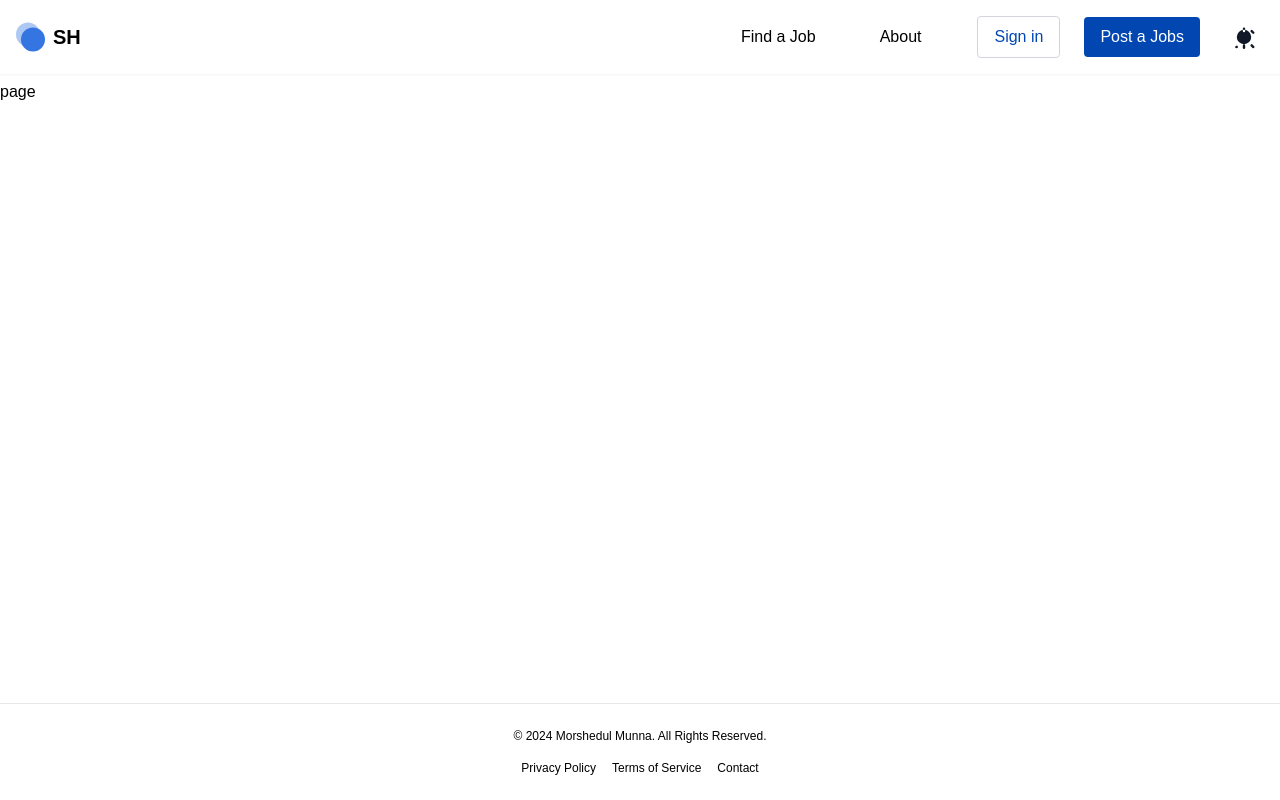
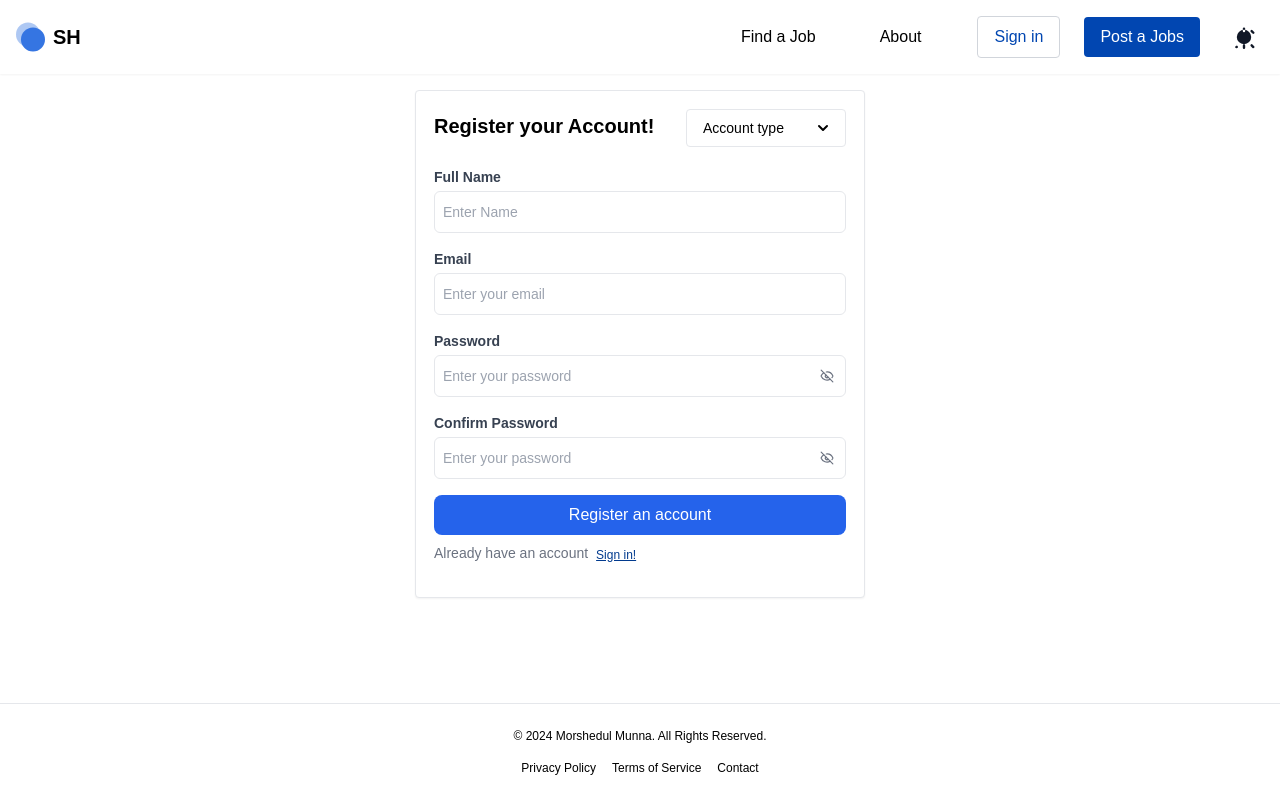
Before and after one commit to morshedulmunna/Skill-Hunt, a Next.js app: page /signup in a window 1280 px wide. Built offline with nearby package versions, Linux system fonts and the light colour scheme.

Commit message:
register  page design and validate form real time

```diff
--- a/src/app/(Auth)/signin/page.tsx
+++ b/src/app/(Auth)/signin/page.tsx
@@ -47,7 +47,7 @@ export default function SignInPage({}: Props) {
 
   return (
     <div className="h-full w-full flex justify-center items-center">
-      <BoxWrapper className="dark:bg-gray-800 w-full rounded max-w-[450px] mx-auto">
+      <BoxWrapper className="dark:bg-gray-800/20 w-full rounded max-w-[450px] mx-auto">
         <div className="p-4 ">
           <h2 className="text-start mb-2 text-xl font-semibold">Sign in</h2>
           <div className="flex gap-2 flex-wrap">
--- a/src/app/(Auth)/signup/page.tsx
+++ b/src/app/(Auth)/signup/page.tsx
@@ -1,7 +1,239 @@
-import React from "react";
+"use client";
+
+import React, { useState } from "react";
+import BoxWrapper from "@/components/shared/BoxWrapper";
+import InputField from "@/components/ui/InputField";
+import Link from "next/link";
+import SelectionOptionDropdown from "@/components/shared/SelectionOptionDropdown";
 
 type Props = {};
 
-export default function SignUpPage({}: Props) {
-  return <div>page</div>;
+export default function SignupPage({}: Props) {
+  const [email, setEmail] = useState("");
+  const [password, setPassword] = useState("");
+  const [confirmPassword, setConfirmPassword] = useState("");
+  const [name, setName] = useState("");
+  const [accountType, setAccountType] = useState("");
+
+  const [errors, setErrors] = useState<{
+    email?: string;
+    password?: string;
+    confirmPassword?: string;
+    name?: string;
+    accountType?: string;
+  }>({});
+
+  // Real-time validation for email
+  const validateEmail = (email: string) => {
+    const emailRegex = /^[a-zA-Z0-9._%+-]+@[a-zA-Z0-9.-]+\.[a-zA-Z]{2,}$/;
+    if (!email) return "Email is required.";
+    if (!emailRegex.test(email)) return "Enter a valid email address.";
+    return "";
+  };
+
+  // Real-time validation for password
+  const validatePassword = (password: string) => {
+    if (!password) return "Password is required.";
+    if (password.length < 6) return "Password must be at least 6 characters.";
+    return "";
+  };
+  // Real-time validation for confirm password
+  const validateConfirmPassword = (confirmPassword: string) => {
+    if (!confirmPassword) return "Confirm password is required.";
+    if (confirmPassword !== password) return "Passwords do not match.";
+    return "";
+  };
+  // Real-time validation for name
+  const validateName = (name: string) => {
+    if (!name) return "Name is required.";
+    return "";
+  };
+  // Real-time validation for account type
+  const validateAccountType = (accountType: string) => {
+    if (!accountType) return "Account type is required.";
+    return "";
+  };
+
+  const handleSubmit = (e: React.FormEvent) => {
+    e.preventDefault();
+
+    // Validate fields
+    const emailError = validateEmail(email);
+    const passwordError = validatePassword(password);
+    const confirmPasswordError = validateConfirmPassword(confirmPassword);
+    const nameError = validateName(name);
+    const accountTypeError = validateAccountType(accountType);
+
+    if (
+      emailError ||
+      passwordError ||
+      confirmPasswordError ||
+      nameError ||
+      accountTypeError
+    ) {
+      setErrors({
+        email: emailError,
+        password: passwordError,
+        confirmPassword: confirmPasswordError,
+        name: nameError,
+        accountType: accountTypeError,
+      });
+      return;
+    } else {
+      setErrors({});
+      // Submit form or make API call
+      console.log("Form submitted with:", {
+        email,
+        password,
+        name,
+        confirmPassword,
+        accountType,
+      });
+    }
+  };
+
+  return (
+    <div className="h-full w-full flex justify-center items-center">
+      <BoxWrapper className="dark:bg-gray-800/20 w-full rounded max-w-[450px] mx-auto">
+        <div className="p-4 ">
+          <div className="flex mb-4 justify-between items-center">
+            <h2 className="text-start mb-2 text-xl font-semibold">
+              Register your Account!{" "}
+            </h2>
+            <div>
+              <SelectionOptionDropdown
+                onSelect={(option) => {
+                  setAccountType(option.value as string),
+                    setErrors((prev) => ({
+                      ...prev,
+                      accountType: validateAccountType(option.value as string),
+                    }));
+                }}
+                defaultValue="Account type"
+                options={[
+                  {
+                    label: "Employee",
+                    value: "employee",
+                  },
+                  {
+                    label: "Requiter",
+                    value: "requiter",
+                  },
+                ]}
+              />
+              <p className="text-xs mt-1 text-red-500">{errors.accountType}</p>
+            </div>
+          </div>
+
+          <form onSubmit={handleSubmit}>
+            {/* Name Input Filed */}
+            <InputField
+              label="Full Name"
+              type="name"
+              value={name}
+              onChange={(e) => {
+                setName(e.target.value);
+                setErrors((prev) => ({
+                  ...prev,
+                  name: validateName(e.target.value),
+                }));
+              }}
+              onBlur={(e) =>
+                setErrors((prev) => ({
+                  ...prev,
+                  name: validateName(e.target.value),
+                }))
+              }
+              error={errors.name}
+              placeholder="Enter Name"
+            />
+            {/* Email Input Filed */}
+            <InputField
+              label="Email"
+              type="email"
+              value={email}
+              onChange={(e) => {
+                setEmail(e.target.value);
+                setErrors((prev) => ({
+                  ...prev,
+                  email: validateEmail(e.target.value),
+                }));
+              }}
+              onBlur={(e) =>
+                setErrors((prev) => ({
+                  ...prev,
+                  email: validateEmail(e.target.value),
+                }))
+              }
+              error={errors.email}
+              placeholder="Enter your email"
+            />
+
+            {/* Password Input Filed */}
+            <InputField
+              label="Password"
+              type="password"
+              value={password}
+              onChange={(e) => {
+                setPassword(e.target.value);
+                setErrors((prev) => ({
+                  ...prev,
+                  password: validatePassword(e.target.value),
+                }));
+              }}
+              onBlur={(e) =>
+                setErrors((prev) => ({
+                  ...prev,
+                  password: validatePassword(e.target.value),
+                }))
+              }
+              error={errors.password}
+              placeholder="Enter your password"
+            />
+            {/* confirm Password Input Filed */}
+            <InputField
+              label="Confirm Password"
+              type="password"
+              value={confirmPassword}
+              onChange={(e) => {
+                setConfirmPassword(e.target.value);
+                setErrors((prev) => ({
+                  ...prev,
+                  confirmPassword: validatePassword(e.target.value),
+                }));
+              }}
+              onBlur={(e) =>
+                setErrors((prev) => ({
+                  ...prev,
+                  confirmPassword: validatePassword(e.target.value),
+                }))
+              }
+              error={errors.confirmPassword}
+              placeholder="Enter your password"
+            />
+
+            <button
+              type="submit"
+              className="w-full py-2 px-4 bg-blue-600 text-white rounded-lg hover:bg-blue-700"
+              disabled={!!errors.email || !!errors.password}
+            >
+              Register an account
+            </button>
+          </form>
+
+          <div className="flex gap-2 mt-2 flex-wrap">
+            <p className="text-start mb-4 text-gray-500 text-sm">
+              Already have an account
+            </p>
+            <Link
+              className="underline text-xs pt-1 dark:text-primary-lightest text-primary-dark  hover:text-primary-light"
+              href="/signin"
+            >
+              Sign in!
+            </Link>
+          </div>
+        </div>
+      </BoxWrapper>
+    </div>
+  );
 }
--- a/src/components/ui/InputField.tsx
+++ b/src/components/ui/InputField.tsx
@@ -27,7 +27,7 @@ const InputField: React.FC<InputFieldProps> = ({
     <div className="mb-4 relative">
       <label
         htmlFor={label}
-        className="block text-sm font-medium dark:text-white text-gray-700"
+        className="block text-sm font-semibold dark:text-white text-gray-700"
       >
         {label}
       </label>
@@ -50,8 +50,8 @@ const InputField: React.FC<InputFieldProps> = ({
             {showPassword ? (
               <svg
                 xmlns="http://www.w3.org/2000/svg"
-                width="24"
-                height="24"
+                width="14"
+                height="14"
                 viewBox="0 0 24 24"
                 fill="none"
                 stroke="currentColor"
@@ -66,8 +66,8 @@ const InputField: React.FC<InputFieldProps> = ({
             ) : (
               <svg
                 xmlns="http://www.w3.org/2000/svg"
-                width="24"
-                height="24"
+                width="14"
+                height="14"
                 viewBox="0 0 24 24"
                 fill="none"
                 stroke="currentColor"
```
